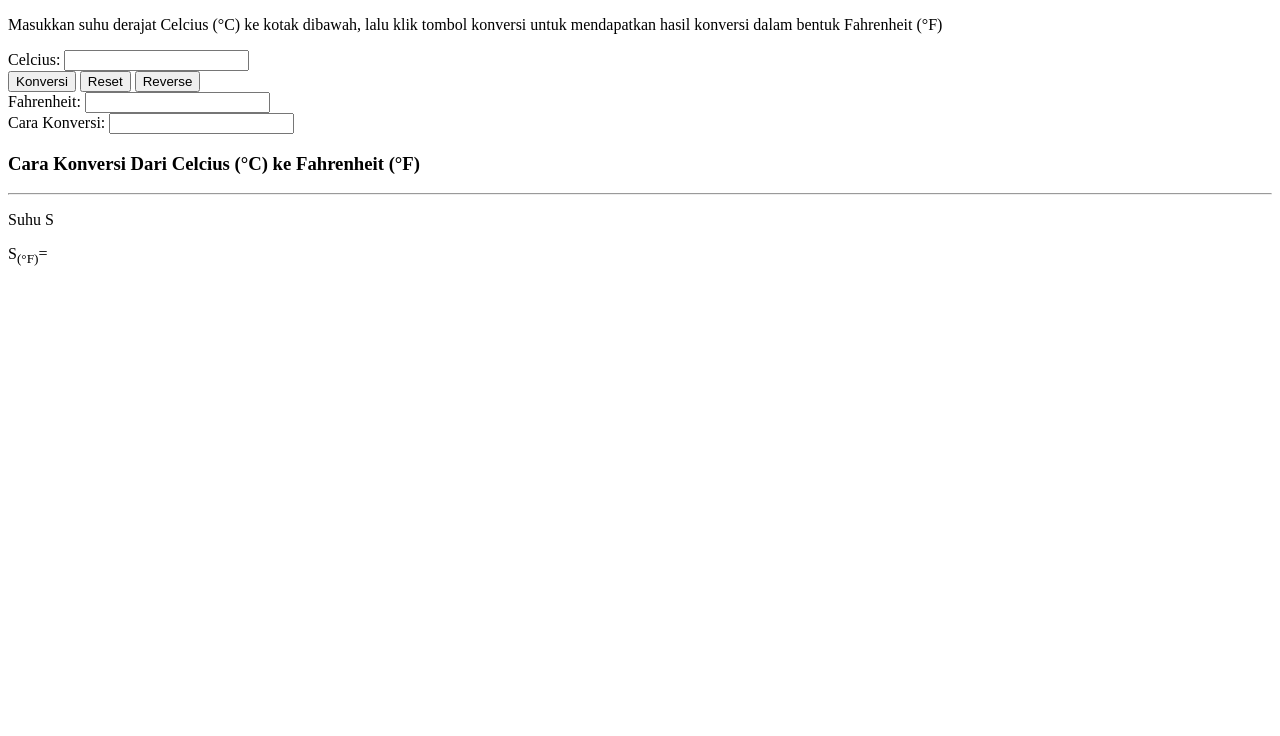
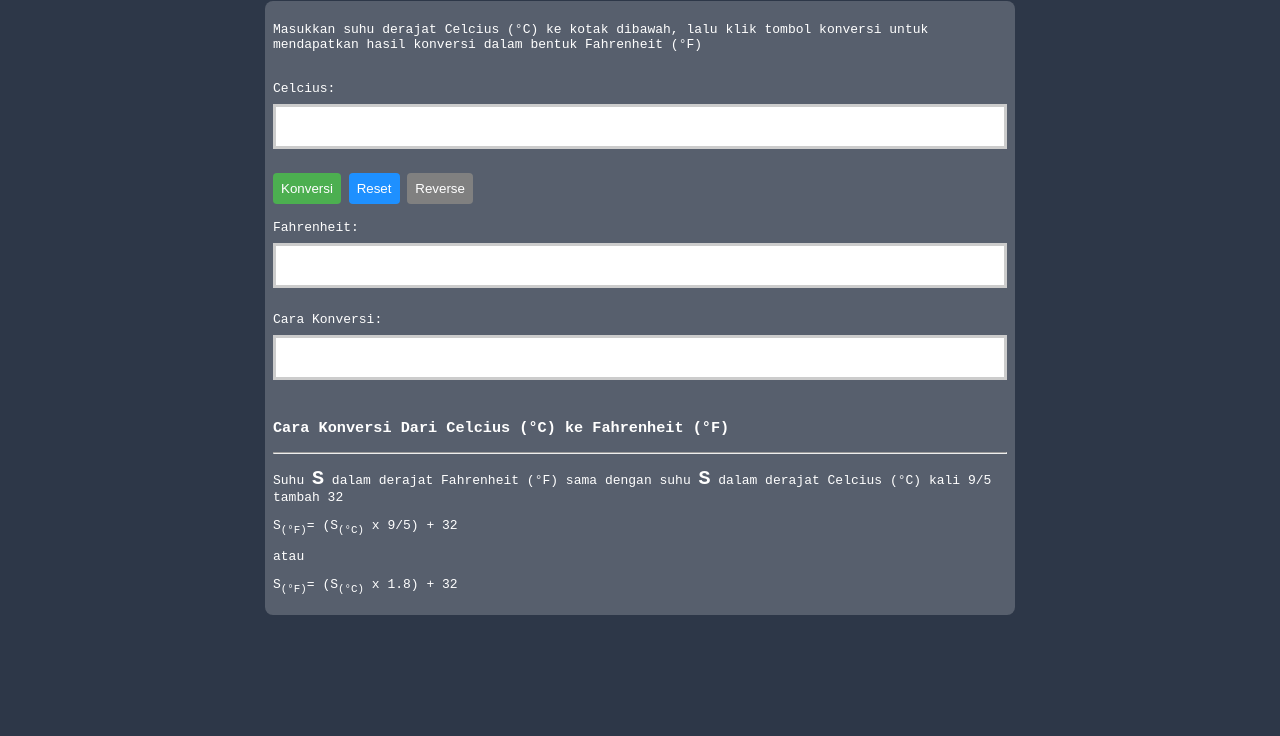
Before and after one commit to revou-fundamental-course/03-feb-25-febrina1602, a plain HTML site: page index.html in a window 1280 px wide. Shown: the part 64-800 px from the top of the page. Drawn offline with Linux system fonts and the light colour scheme.

Commit message:
Apply CSS

```diff
--- a/css/style.css
+++ b/css/style.css
@@ -0,0 +1,83 @@
+/* Ini file CSS */
+
+body {
+    font-family: monospace;
+    color: white;
+    background-color: #2D3748;
+}
+
+main {
+    max-width: 750px;
+    justify-self: center;
+
+    /* Background Matter */
+    background-color: #ffffff33;
+    border-radius: 8px;
+}
+
+.main-header {
+    text-align: center;
+}
+
+section {
+    padding: 8px;
+}
+
+.input-group {
+    display: flex;
+    flex-direction: column;
+}
+
+input {
+    width: 100%;
+    padding: 12px 20px;
+    margin: 8px 0;
+    box-sizing: border-box;
+    border: 3px solid #ccc;
+    -webkit-transition: 0.5s;
+    transition: 0.5s;
+    outline: none;
+}
+
+input[type=number]:focus {
+    border: 3px solid #555;
+}
+
+.button-group {
+    margin-top: 16px;
+    color: white;
+}
+
+button {
+    border: none;
+    padding: 8px;
+    border-radius: 4px;
+}
+
+.bg-green {
+    background-color: #4CAF50;
+    color: white;
+}
+
+.bg-gray {
+    background-color: gray;
+    color: white;
+}
+
+.bg-blue {
+    background-color: dodgerblue;
+    color: white;
+}
+
+.remark {
+    font-weight: bold;
+    font-size: x-large;
+}
+
+
+/* Responsive */
+@media only screen and (max-width: 480px) {
+    main {
+        background-color: ffffff33;
+    }
+}
--- a/index.html
+++ b/index.html
@@ -35,8 +35,8 @@
                 </div>
 
                 <div class="button-group">
-                    <button class="bg-aquamarine" type="button" onclick="validateForm();">Konversi</button>
-                    <button class="bg-green">Reset</button>
+                    <button class="bg-green" type="button" onclick="validateForm();">Konversi</button>
+                    <button class="bg-blue">Reset</button>
                     <button class="bg-gray">Reverse</button>
                 </div>
             </form>
@@ -67,8 +67,11 @@
             <hr>
 
             <article>
-                <p>Suhu <span class="remark">S</span></p>
-                <p>S<sub>(&deg;F)</sub>=</p>
+                <p>Suhu <span class="remark">S</span> dalam derajat Fahrenheit
+                    (&deg;F) sama dengan suhu <span class="remark">S</span> dalam derajat Celcius (&deg;C) kali 9/5 tambah 32</p>
+                <p>S<sub>(&deg;F)</sub>= (S<sub>(&deg;C)</sub> x 9/5) + 32</p>
+                <p>atau</p>
+                <p>S<sub>(&deg;F)</sub>= (S<sub>(&deg;C)</sub> x 1.8) + 32</p>
             </article>
         </section>
     </main>
```
